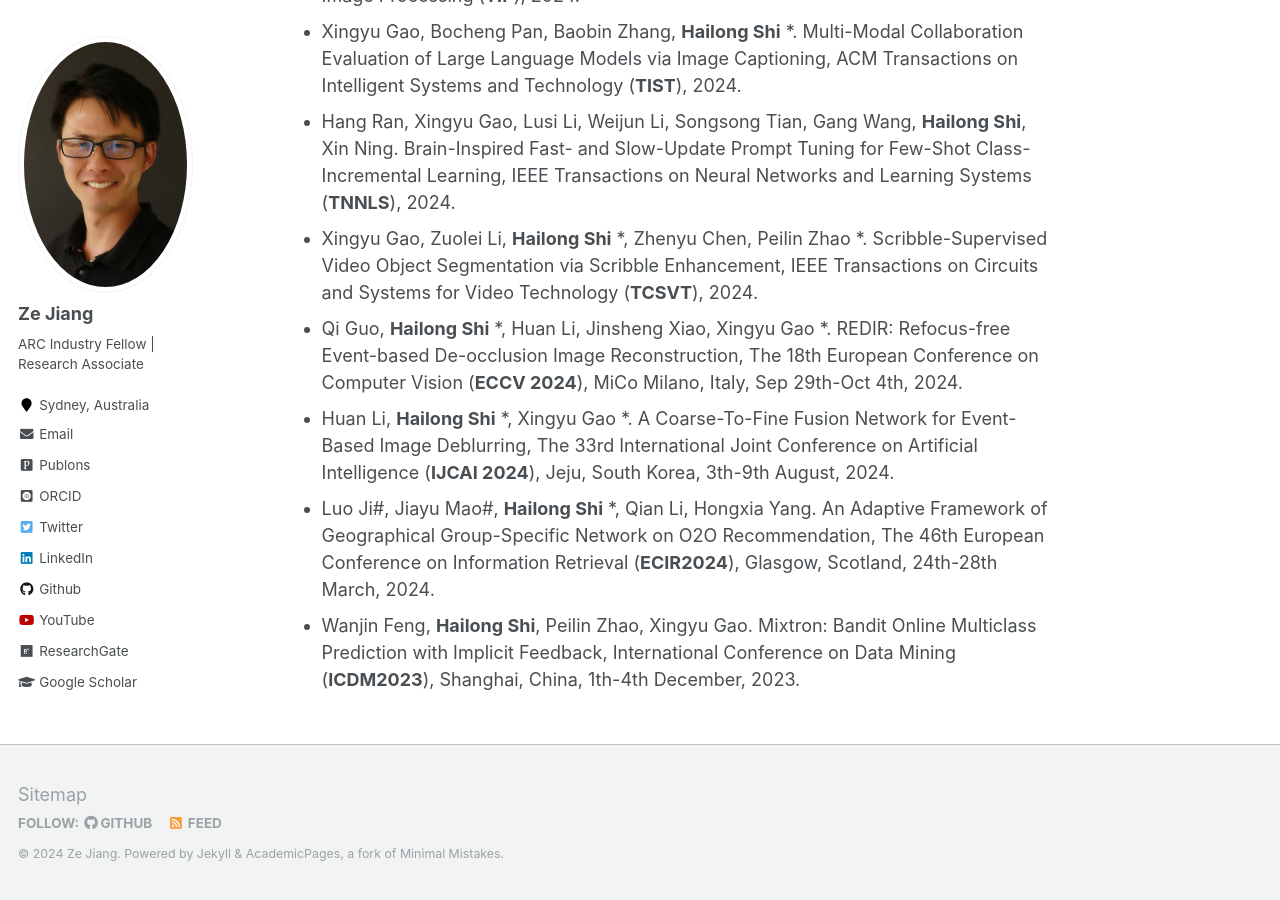
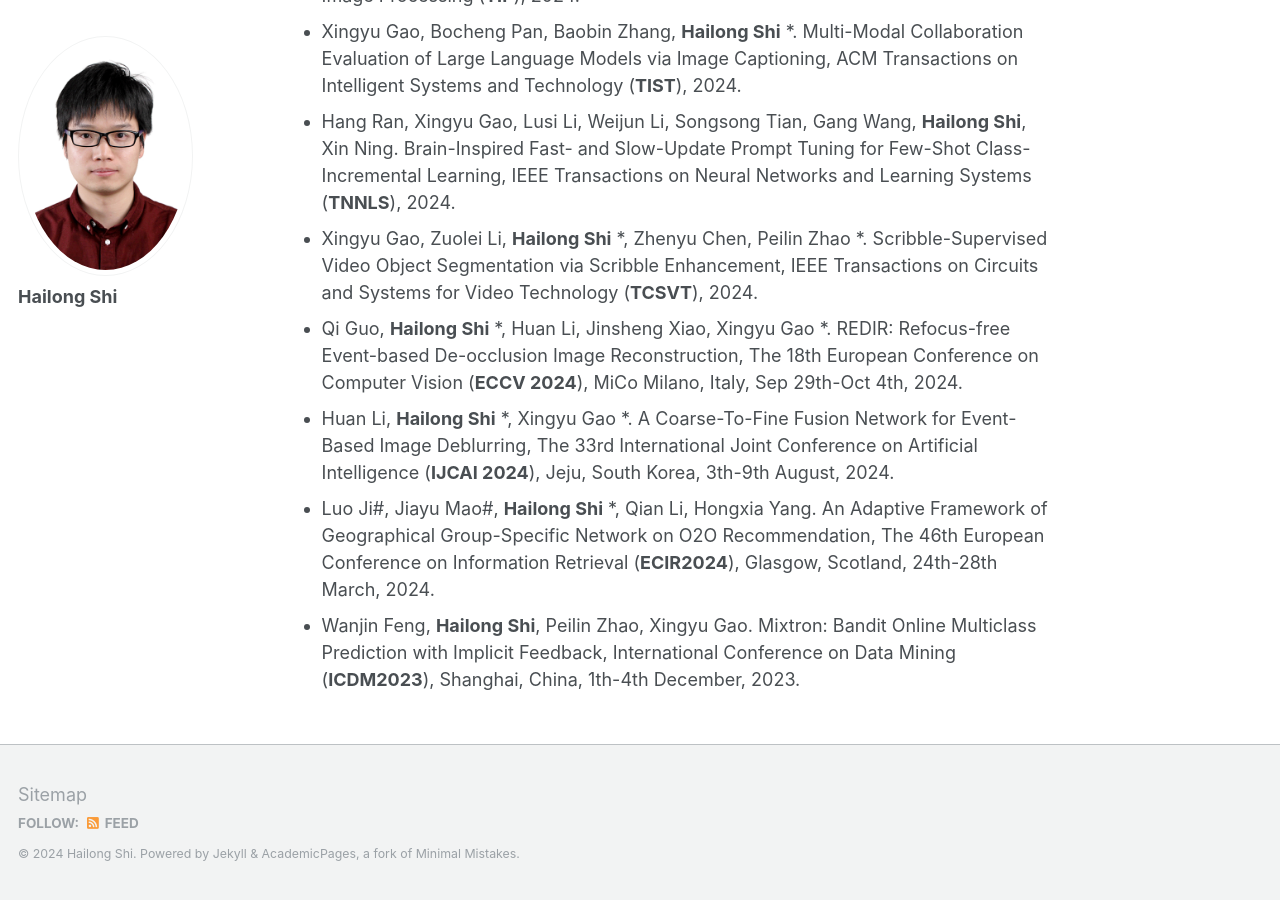
Before and after one commit to shihailong2023/shihailong2023.github.io, a Jekyll site: the page built from _pages/about.md, in a window 1280 px wide and 900 px high, scrolled down 1290 px. Built offline with Jekyll 4.4.1, drawn with Linux system fonts in a browser that asks for light colours; some web fonts are replaced.

Commit message:
Update _config.yml

```diff
--- a/_config.yml
+++ b/_config.yml
@@ -9,11 +9,11 @@
 locale                   : "en-US"
 title                    : "Dr. "
 title_separator          : "-"
-name                     : &name "Ze Jiang"
-description              : &description "ARC Industry Fellow | Research Associate, Sydney, Australia"
-url                      : https://zejiang-unsw.github.io # the base hostname & protocol for your site e.g. "https://mmistakes.github.io"
+name                     : &name "Hailong Shi"
+description              : # &description "ARC Industry Fellow | Research Associate, Sydney, Australia"
+url                      : https://shihailong2023.github.io # the base hostname & protocol for your site e.g. "https://mmistakes.github.io"
 baseurl                  : "" # the subpath of your site, e.g. "/blog"
-repository               : "zejiang-unsw.github.io"
+repository               : "shihailong2023.github.io"
 teaser                   :  # filename of teaser fallback teaser image placed in /images/, .e.g. "500x300.png"
 breadcrumbs              : false # true, false (default)
 words_per_minute         : 160
@@ -80,16 +80,16 @@ analytics:
 
 # Site Author
 author:
-  name             : "Ze Jiang"
-  avatar           : "profile.jpg"
-  bio              : "ARC Industry Fellow | Research Associate"
-  location         : "Sydney, Australia"
+  name             : "Hailong Shi"
+  avatar           : "shihailong.jpg"
+  bio              : # "ARC Industry Fellow | Research Associate"
+  location         : # "Sydney, Australia"
   employer         :
-  pubmed           : #"https://www.ncbi.nlm.nih.gov/pubmed/?term=john+snow"
-  googlescholar    : "https://scholar.google.com/citations?user=4iVouPYAAAAJ&hl=en"
-  email            : "ze.jiang@hotmail.com"
-  researchgate     : "https://www.researchgate.net/profile/Ze_Jiang3"
-  publons          : "https://publons.com/researcher/3963266/ze-jiang/"
+  pubmed           : # "https://www.ncbi.nlm.nih.gov/pubmed/?term=john+snow"
+  googlescholar    : # "https://scholar.google.com/citations?user=4iVouPYAAAAJ&hl=en"
+  email            : # "ze.jiang@hotmail.com"
+  researchgate     : # "https://www.researchgate.net/profile/Ze_Jiang3"
+  publons          : # "https://publons.com/researcher/3963266/ze-jiang/"
   uri              :
   bitbucket        :
   codepen          :
@@ -97,24 +97,24 @@ author:
   flickr           :
   facebook         :
   foursquare       :
-  github           : "zejiang-unsw"
+  github           : # "zejiang-unsw"
   google_plus      :
   keybase          :
   instagram        :
-  impactstory      : #"https://profiles.impactstory.org/u/xxxx-xxxx-xxxx-xxxx"
+  impactstory      : # "https://profiles.impactstory.org/u/xxxx-xxxx-xxxx-xxxx"
   lastfm           :
-  linkedin         : "zejiang"
-  orcid            : "http://orcid.org/0000-0002-3472-0829"
+  linkedin         : # "zejiang"
+  orcid            : # "http://orcid.org/0000-0002-3472-0829"
   pinterest        :
   soundcloud       :
   stackoverflow    : #"http://stackoverflow.com/users/123456/username"
   steam            :
   tumblr           :
-  twitter          : "ZeJiang3"
+  twitter          : # "ZeJiang3"
   vine             :
   weibo            :
   xing             :
-  youtube          : "UCDgVmJEzD5czbTlTdVVewKA"
+  youtube          : # "UCDgVmJEzD5czbTlTdVVewKA"
   wikipedia        :
 
 # Reading Files
```
